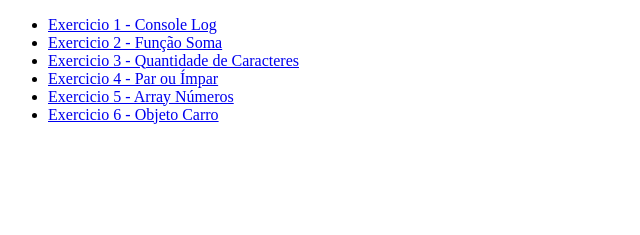
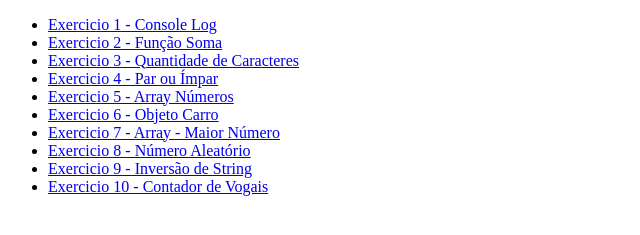
Before and after one commit to debora-sl/exercicios-10-02, a plain HTML site: page index.html in a window 1280 px wide. Shown: the part 105-340 px from the top of the page, without its empty margins (0-640 px from the left). Drawn offline with Linux system fonts and the light colour scheme.

Commit message:
Incluindo os links dos demais exercicios.

```diff
--- a/index.html
+++ b/index.html
@@ -23,6 +23,10 @@
                 <li><a href="./html/exercicio4.html">Exercicio 4 - Par ou Ímpar</a></li>
                 <li><a href="./html/exercicio5.html">Exercicio 5 - Array Números</a></li>
                 <li><a href="./html/exercicio6.html">Exercicio 6 - Objeto Carro</a></li>
+                <li><a href="./html/exercicio7.html">Exercicio 7 - Array - Maior Número</a></li>
+                <li><a href="./html/exercicio8.html">Exercicio 8 - Número Aleatório</a></li>
+                <li><a href="./html/exercicio9.html">Exercicio 9 - Inversão de String</a></li>
+                <li><a href="./html/exercicio10.html">Exercicio 10 - Contador de Vogais</a></li>
             </ul>
         </div>
     </main>
```
